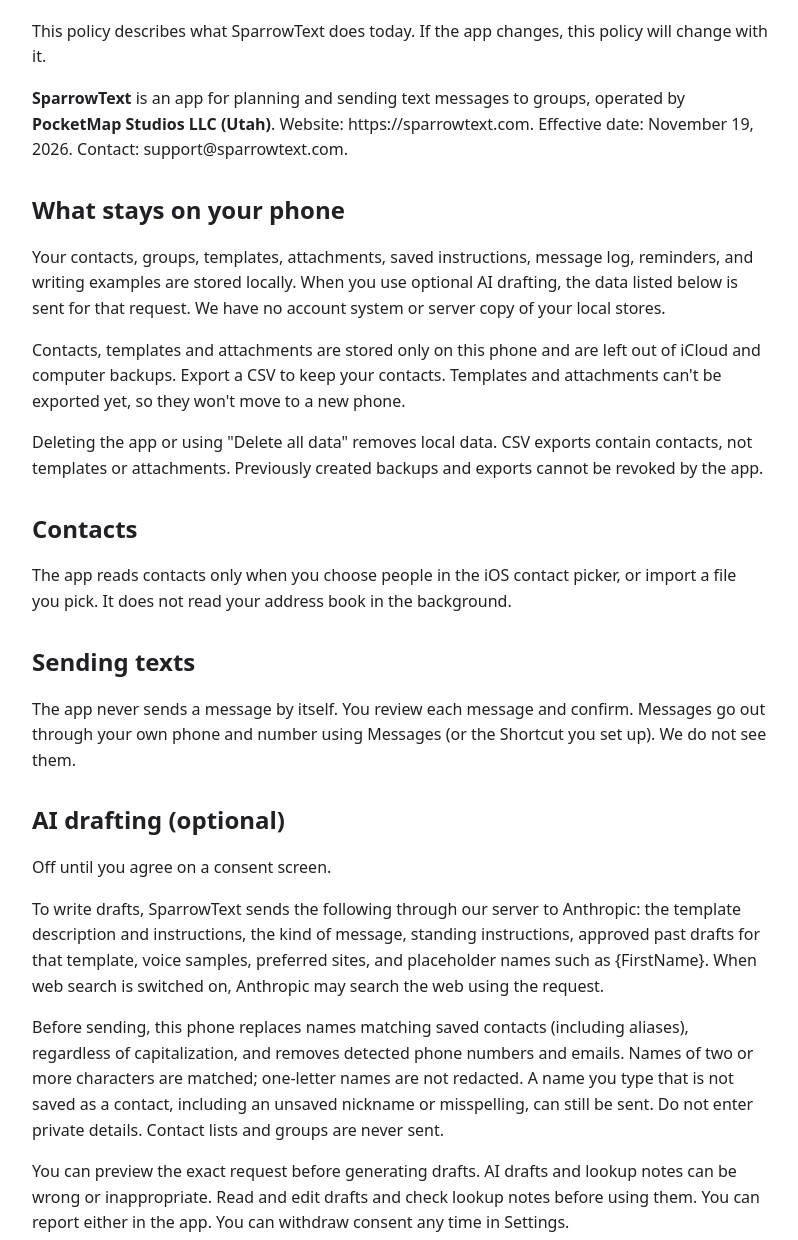
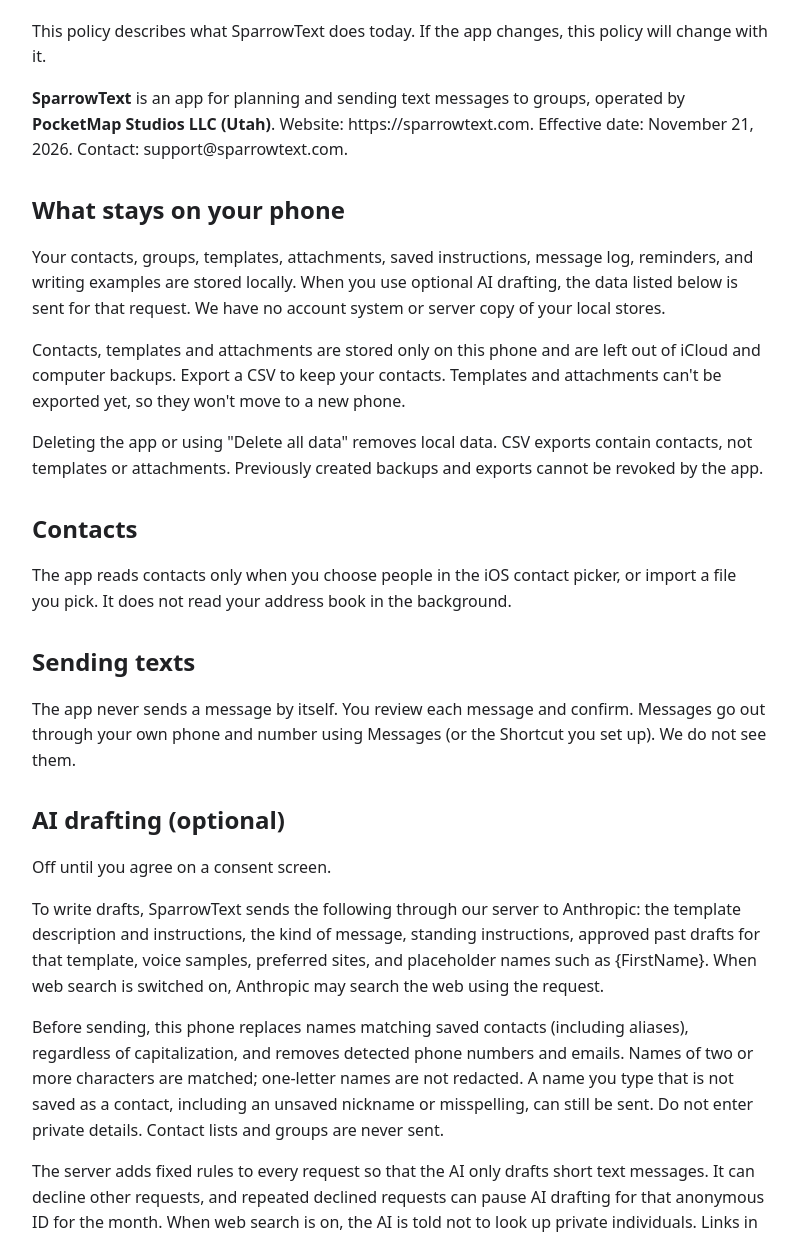
Before and after one commit to hallbd/sparrowtext-site, a plain HTML site: page privacy/index.html in a window 1280 px wide. Shown: the part 84-1324 px from the top of the page, without its empty margins (240-1038 px from the left). Drawn offline with Linux system fonts and the light colour scheme.

Commit message:
Privacy policy: server rules wording, effective date November 21, 2026

```diff
--- a/privacy/index.html
+++ b/privacy/index.html
@@ -12,7 +12,7 @@ h1, h2 { line-height: 1.25; } h2 { margin-top: 2rem; } a { color: #174ea6; }
 <body><main>
 <h1>Privacy policy</h1>
 <p>This policy describes what SparrowText does today. If the app changes, this policy will change with it.</p>
-<p><strong>SparrowText</strong> is an app for planning and sending text messages to groups, operated by <strong>PocketMap Studios LLC (Utah)</strong>. Website: https://sparrowtext.com. Effective date: November 19, 2026. Contact: support@sparrowtext.com.</p>
+<p><strong>SparrowText</strong> is an app for planning and sending text messages to groups, operated by <strong>PocketMap Studios LLC (Utah)</strong>. Website: https://sparrowtext.com. Effective date: November 21, 2026. Contact: support@sparrowtext.com.</p>
 <h2>What stays on your phone</h2>
 <p>Your contacts, groups, templates, attachments, saved instructions, message log, reminders, and writing examples are stored locally. When you use optional AI drafting, the data listed below is sent for that request. We have no account system or server copy of your local stores.</p>
 <p>Contacts, templates and attachments are stored only on this phone and are left out of iCloud and computer backups. Export a CSV to keep your contacts. Templates and attachments can&#x27;t be exported yet, so they won&#x27;t move to a new phone.</p>
@@ -25,6 +25,7 @@ h1, h2 { line-height: 1.25; } h2 { margin-top: 2rem; } a { color: #174ea6; }
 <p>Off until you agree on a consent screen.</p>
 <p>To write drafts, SparrowText sends the following through our server to Anthropic: the template description and instructions, the kind of message, standing instructions, approved past drafts for that template, voice samples, preferred sites, and placeholder names such as {FirstName}. When web search is switched on, Anthropic may search the web using the request.</p>
 <p>Before sending, this phone replaces names matching saved contacts (including aliases), regardless of capitalization, and removes detected phone numbers and emails. Names of two or more characters are matched; one-letter names are not redacted. A name you type that is not saved as a contact, including an unsaved nickname or misspelling, can still be sent. Do not enter private details. Contact lists and groups are never sent.</p>
+<p>The server adds fixed rules to every request so that the AI only drafts short text messages. It can decline other requests, and repeated declined requests can pause AI drafting for that anonymous ID for the month. When web search is on, the AI is told not to look up private individuals. Links in drafts are removed unless you typed them. The server keeps counts only, not message content.</p>
 <p>You can preview the exact request before generating drafts. AI drafts and lookup notes can be wrong or inappropriate. Read and edit drafts and check lookup notes before using them. You can report either in the app. You can withdraw consent any time in Settings.</p>
 <p>Our server passes the request on and returns the answer. It does not store or log message content. It keeps counts only (how many requests and searches, and token totals) against an anonymous random ID, to enforce usage limits and control cost.
 The provider processes requests under its own terms: https://platform.claude.com/docs/en/build-with-claude/api-and-data-retention
```
